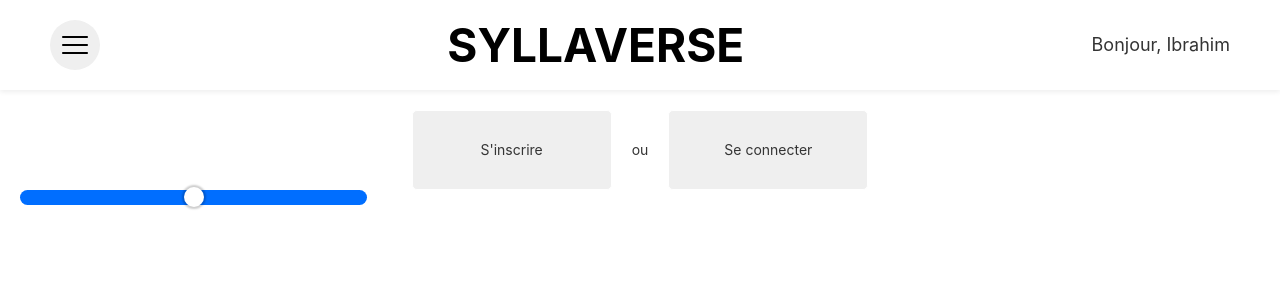
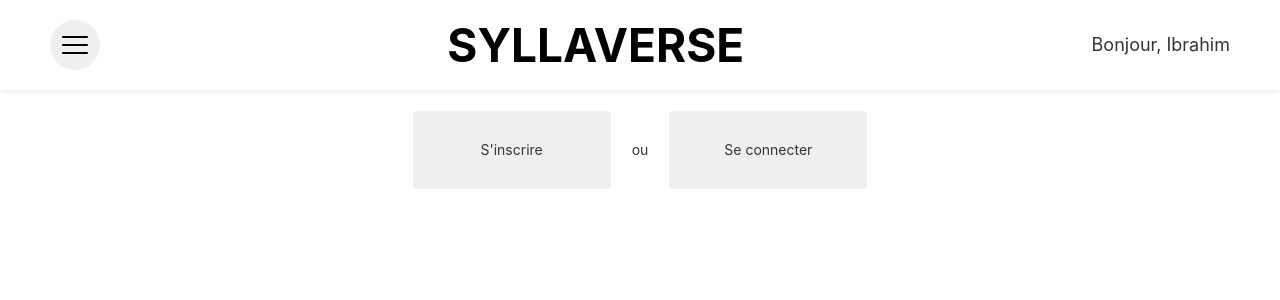
Before and after one commit to cyril-porez/moonshot-smart-campus, a React (Create React App) app in the folder front-end/: page / in a window 1280 px wide. Shown: the top 300 px of the page. Built offline with nearby package versions, Linux system fonts and the light colour scheme.

Commit message:
refactor: removed range input

```diff
--- a/front-end/src/Pages/Home.js
+++ b/front-end/src/Pages/Home.js
@@ -16,7 +16,6 @@
                 <p style={{ margin: "0 20px" }}>ou</p>
                 <DashboardButton text={"Se connecter"} onClick={() => navigate("/sign-in")}/>
             </div>
-            <Range />
         </>
     )
 }
```
